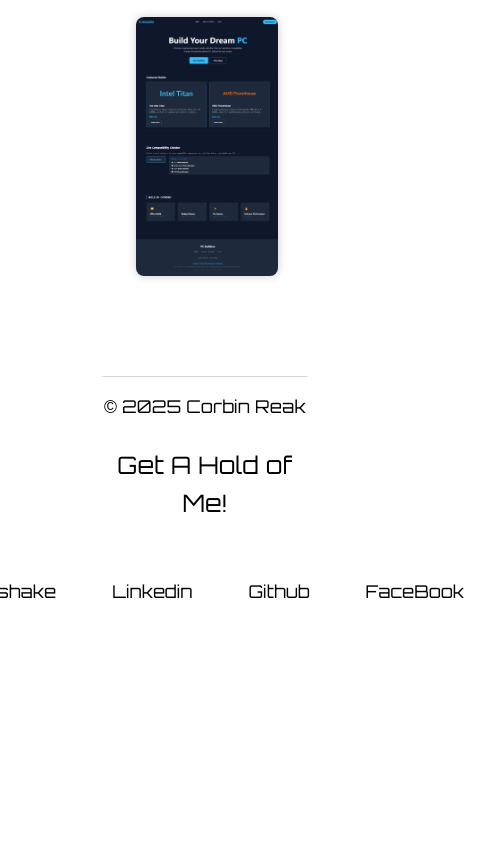
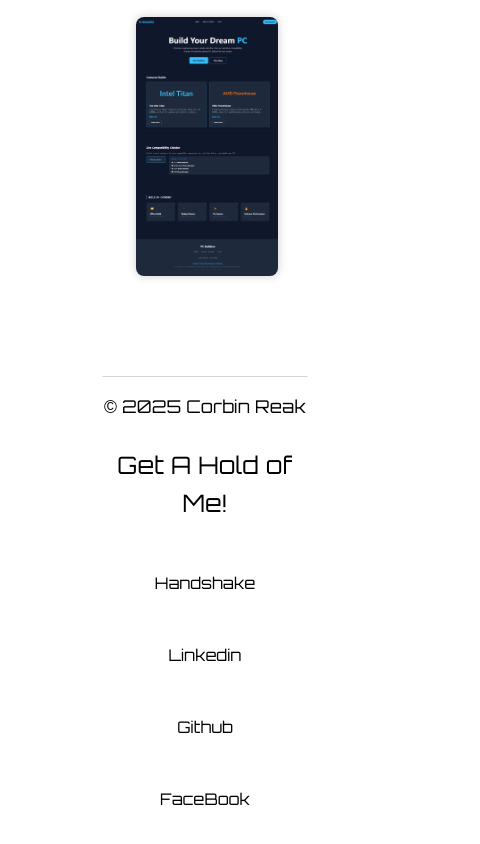
Before and after one commit to corbinreak/Portfolio-v2-react, a React (Vite) app: page / in a window 390 px wide. Shown: the part 1134-1978 px from the top of the page, 480 px wide, since content can reach past the window. Before the commit the page ends 1796 px from the top, so only its background shows below. Built offline with nearby package versions, Linux system fonts and the light colour scheme.

Commit message:
Fixed styling issues on footer for mobile devices.

```diff
--- a/src/App.css
+++ b/src/App.css
@@ -239,13 +239,24 @@ box-sizing: border-box;
     font-size: 1.1rem;
   }
 
+  .footer-links {
+    flex-direction: column !important;
+    gap: 15px !important;
+    width: 100% !important;
+    padding: 0 !important;
+    margin: 0 !important;
+  }
+
   .footer li a {
-    padding: 8px 16px !important;
+    padding: 12px 20px !important;
     font-size: 1.1rem !important;
     min-height: 44px !important;
     display: flex !important;
     align-items: center !important;
     justify-content: center !important;
+    width: 100% !important;
+    box-sizing: border-box !important;
+    white-space: nowrap !important;
   }
 
   .projects-container {
@@ -394,4 +405,22 @@ box-sizing: border-box;
     padding: 15px;
     margin: 10px auto;
   }
+
+  footer {
+    display: flex;
+    flex-direction: column;
+    align-items: center;
+    padding: 15px;
+  }
+
+  .footer-links {
+    flex-direction: column !important;
+    gap: 12px !important;
+    width: 100% !important;
+  }
+
+  .footer li a {
+    padding: 12px 16px !important;
+    font-size: 1rem !important;
+  }
 }
```
